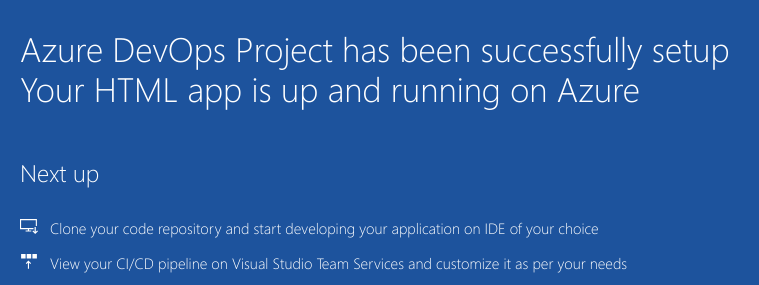
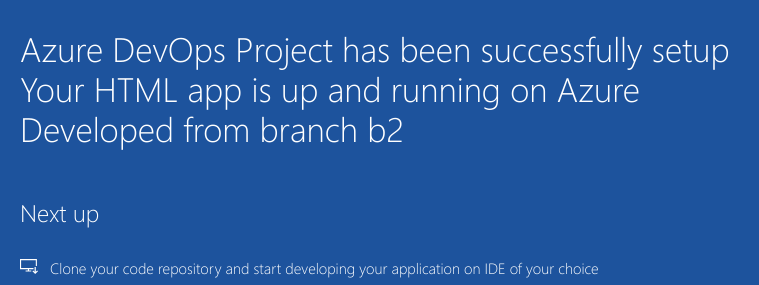
Before and after one commit to vinodvr81/git_assignment, a plain HTML site: page sample-project/index.html in a window 1280 px wide. Shown: the part 442-727 px from the top of the page, 205-964 px from the left. Drawn offline with Linux system fonts and the light colour scheme.

Commit message:
added change from b2

```diff
--- a/sample-project/index.html
+++ b/sample-project/index.html
@@ -21,6 +21,7 @@
                 <div class="success-text">Success!</div>
                 <div class="description line-1"> Azure DevOps Project has been successfully setup</div>
                 <div class="description line-2"> Your HTML app is up and running on Azure</div>
+		<div class="description line-3"> Developed from branch b2</div>
                 <div class="next-steps-container">
                     <div class="next-steps-header">Next up</div>
                     <div class="next-steps-body">
```
